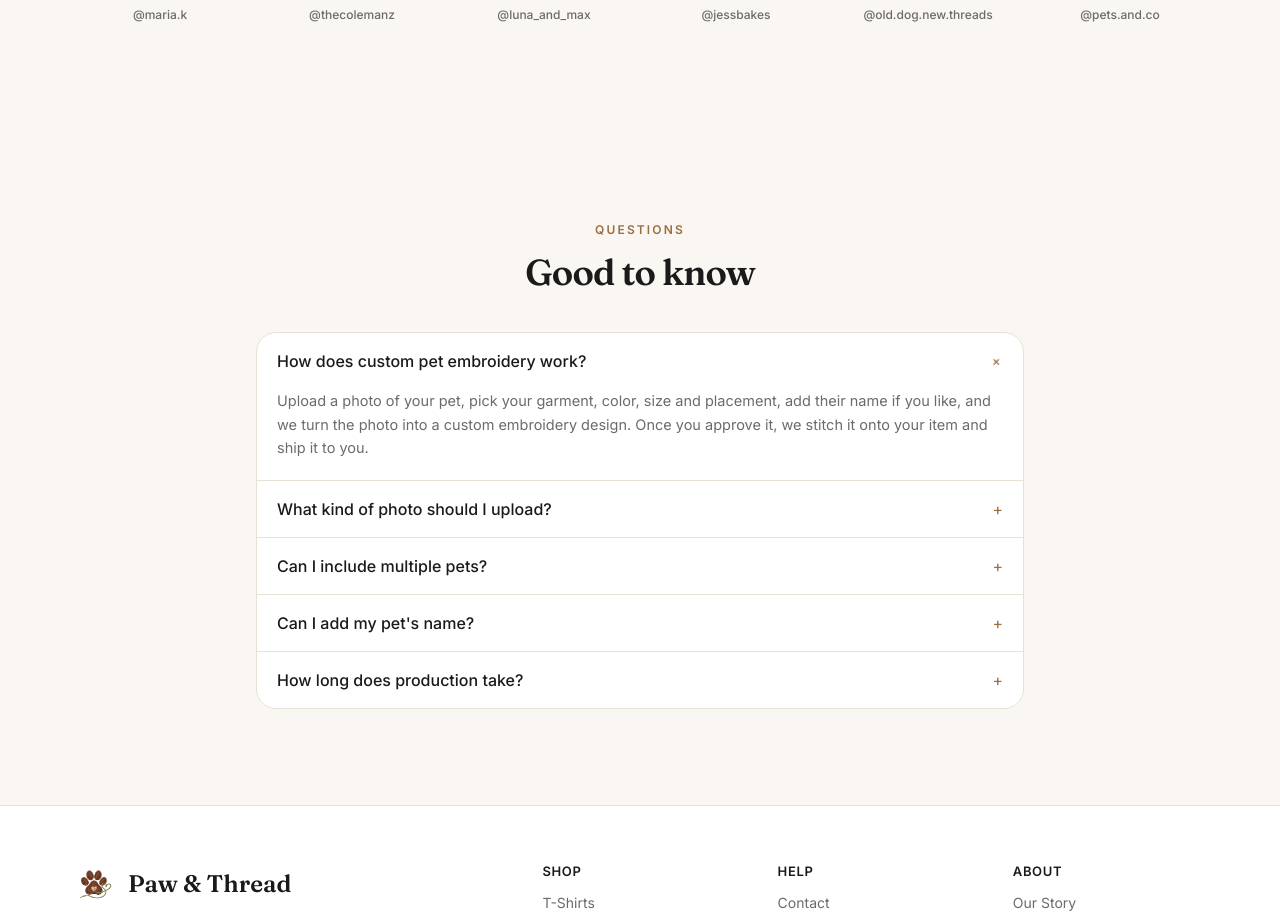
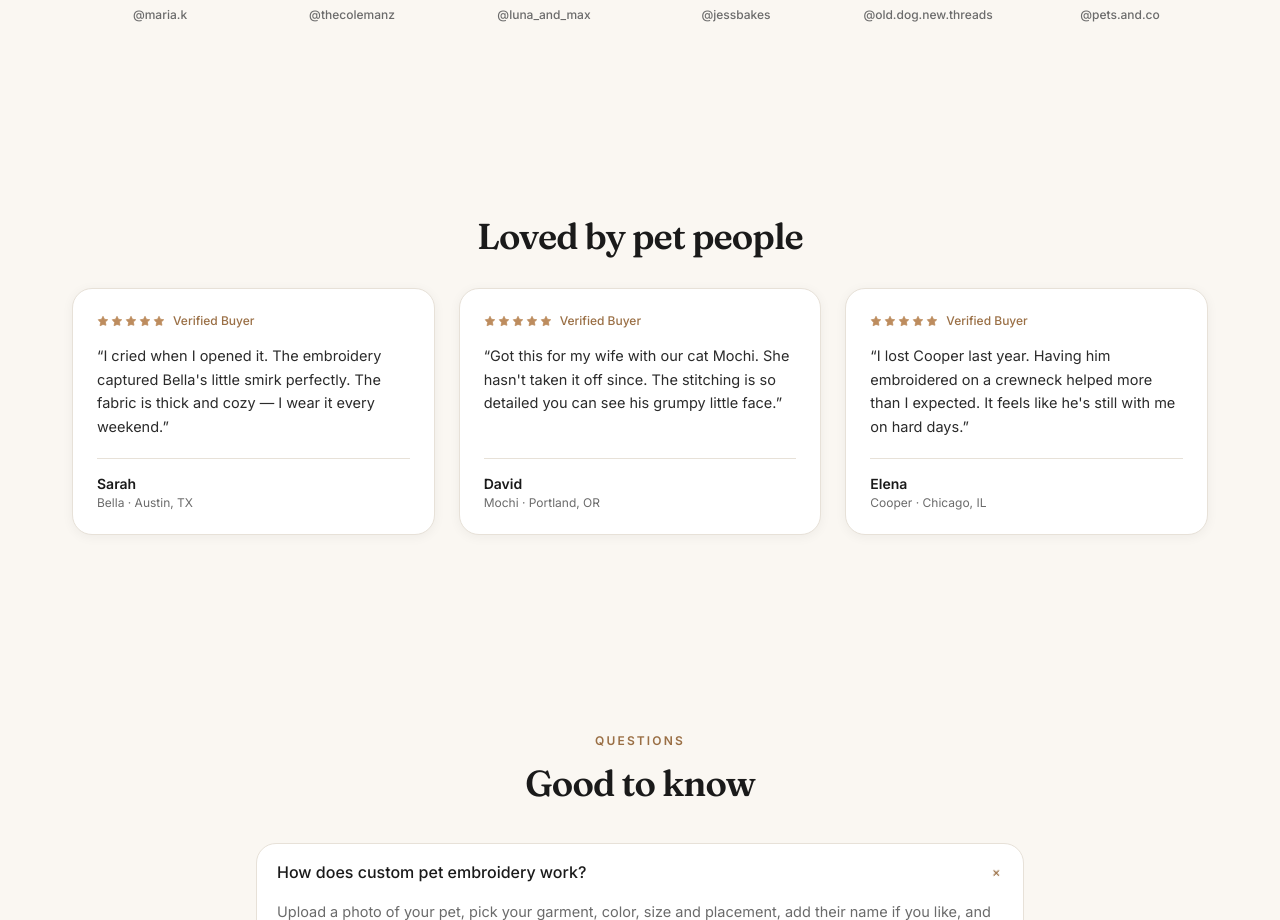
Before and after one commit to kaname9208-ui/pawthred, a Next.js app: page / in a window 1280 px wide. Shown: the part 5170-6090 px from the top of the page. Built offline with nearby package versions, Linux system fonts and the light colour scheme; no server answers.

Commit message:
Move shared reviews to homepage

```diff
--- a/app/page.tsx
+++ b/app/page.tsx
@@ -6,11 +6,12 @@ import { ProductGrid } from "@/components/ProductGrid";
 import { TrustBadges } from "@/components/TrustBadges";
 import { UGCWall } from "@/components/UGCWall";
 import { GiftStory } from "@/components/GiftStory";
+import { ReviewWall } from "@/components/ReviewWall";
 import { FAQAccordion } from "@/components/FAQAccordion";
 import { ImageSlot } from "@/components/editable/ImageSlot";
 import { Editable } from "@/components/editable/Editable";
 import { products } from "@/lib/data/products";
-import { faqs } from "@/lib/data/content";
+import { faqs, reviews } from "@/lib/data/content";
 
 export const metadata: Metadata = {
   title: "Custom Pet Embroidered Apparel — Turn Your Pet Into Something You Can Wear",
@@ -69,6 +70,13 @@ export default function HomePage() {
 
       <UGCWall />
 
+      <section className="container-page section">
+        <h2 className="h-display mb-8 text-center text-3xl sm:text-4xl">
+          <Editable eid="home.reviews.title" fallback="Loved by pet people" />
+        </h2>
+        <ReviewWall reviews={reviews.slice(0, 3)} />
+      </section>
+
       {/* FAQ preview */}
       <section className="container-page section">
         <div className="mb-10 text-center">
--- a/app/products/[slug]/page.tsx
+++ b/app/products/[slug]/page.tsx
@@ -2,11 +2,10 @@ import type { Metadata } from "next";
 import { notFound } from "next/navigation";
 import Link from "next/link";
 import { getProduct, products } from "@/lib/data/products";
-import { reviews, faqs } from "@/lib/data/content";
+import { faqs } from "@/lib/data/content";
 import { Editable } from "@/components/editable/Editable";
 import { ProductDetail } from "@/components/ProductDetail";
 import { TrustBadges } from "@/components/TrustBadges";
-import { ReviewWall } from "@/components/ReviewWall";
 import { FAQAccordion } from "@/components/FAQAccordion";
 import { ProductGrid } from "@/components/ProductGrid";
 import { siteConfig } from "@/lib/config/site.config";
@@ -95,14 +94,6 @@ export default async function ProductPage({ params }: { params: { slug: string }
 
       <TrustBadges />
 
-      {/* Product reviews */}
-      <section className="section">
-        <h2 className="h-display mb-8 text-3xl">
-          <Editable eid="product.reviews.title" fallback="Reviews for this piece" />
-        </h2>
-        <ReviewWall reviews={reviews.slice(0, 3)} />
-      </section>
-
       {/* FAQ */}
       <section className="section">
         <div className="mx-auto max-w-3xl">
--- a/components/ReviewWall.tsx
+++ b/components/ReviewWall.tsx
@@ -4,7 +4,7 @@ import { Stars } from "@/components/Stars";
 
 export function ReviewWall({
   reviews,
-  showDemoNote = true,
+  showDemoNote = false,
 }: {
   reviews: Review[];
   showDemoNote?: boolean;
--- a/lib/data/content.ts
+++ b/lib/data/content.ts
@@ -105,11 +105,11 @@ export const ugcPosts = [
 export const reviews: Review[] = [
   {
     id: "r1",
-    author: "Sarah M.",
+    author: "Sarah",
     location: "Austin, TX",
     verified: true,
     rating: 5,
-    pet: "Golden Retriever · Bella",
+    pet: "Bella",
     text: "I cried when I opened it. The embroidery captured Bella's little smirk perfectly. The fabric is thick and cozy — I wear it every weekend.",
     ratio: "1/1",
     tint: "#E7D8C9",
@@ -117,11 +117,11 @@ export const reviews: Review[] = [
   },
   {
     id: "r2",
-    author: "David R.",
+    author: "David",
     location: "Portland, OR",
     verified: true,
     rating: 5,
-    pet: "Cat · Mochi",
+    pet: "Mochi",
     text: "Got this for my wife with our cat Mochi. She hasn't taken it off since. The stitching is so detailed you can see his grumpy little face.",
     ratio: "1/1",
     tint: "#D9D2C4",
@@ -129,11 +129,11 @@ export const reviews: Review[] = [
   },
   {
     id: "r3",
-    author: "Elena T.",
+    author: "Elena",
     location: "Chicago, IL",
     verified: true,
     rating: 5,
-    pet: "Late dog · Cooper",
+    pet: "Cooper",
     text: "I lost Cooper last year. Having him embroidered on a crewneck helped more than I expected. It feels like he's still with me on hard days.",
     ratio: "1/1",
     tint: "#DFE0E8",
```
